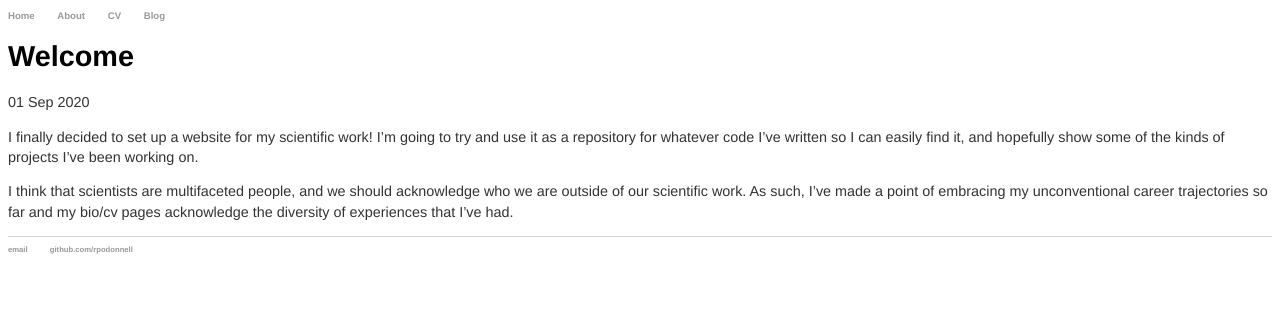
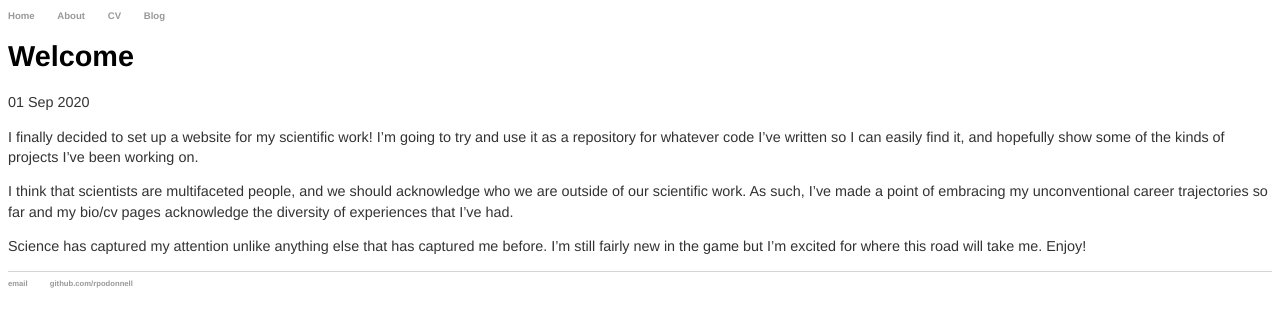
Before and after one commit to rpodonnell/rpodonnell.github.io, a Jekyll site: the page built from _posts/2020-09-01-ryan-odonnell-site-launched.md, in a window 1280 px wide. Shown: the top 327 px of the page. Built offline with Jekyll 4.4.1, drawn with Linux system fonts in a browser that asks for light colours.

Commit message:
Update 2020-09-01-ryan-odonnell-site-launched.md

```diff
--- a/_posts/2020-09-01-ryan-odonnell-site-launched.md
+++ b/_posts/2020-09-01-ryan-odonnell-site-launched.md
@@ -7,3 +7,5 @@ date: 2020-09-01
 I finally decided to set up a website for my scientific work! I'm going to try and use it as a repository for whatever code I've written so I can easily find it, and hopefully show some of the kinds of projects I've been working on.
 
 I think that scientists are multifaceted people, and we should acknowledge who we are outside of our scientific work. As such, I've made a point of embracing my unconventional career trajectories so far and my bio/cv pages acknowledge the diversity of experiences that I've had.
+
+Science has captured my attention unlike anything else that has captured me before. I'm still fairly new in the game but I'm excited for where this road will take me. Enjoy!
```
